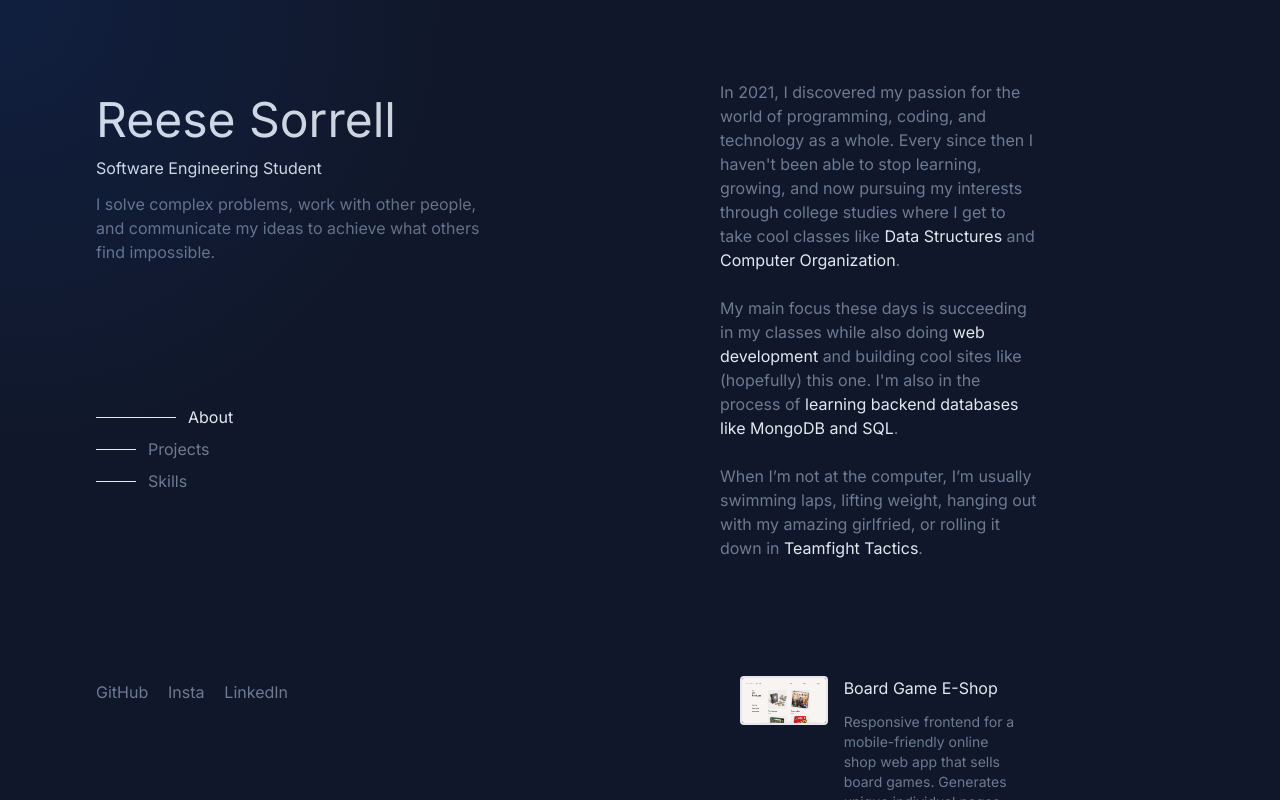
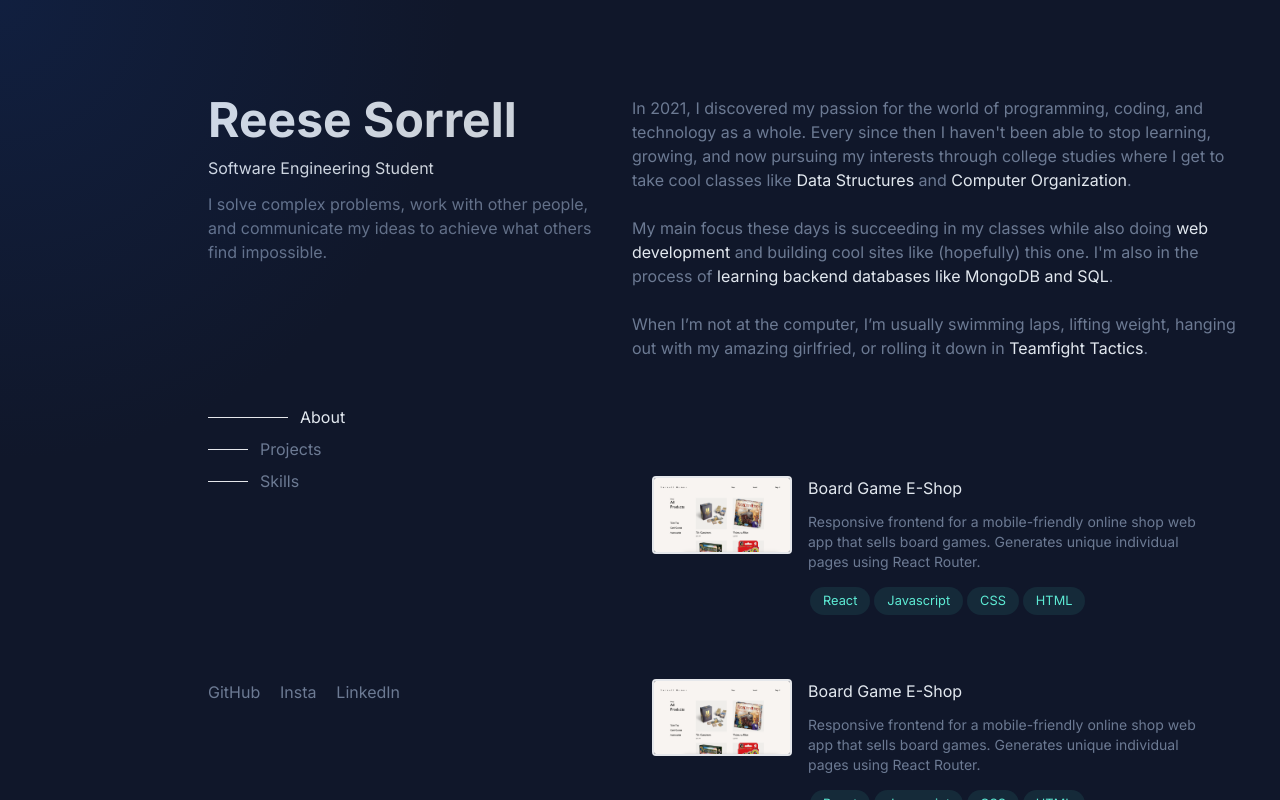
Before and after one commit to reesesorrell/personal-website, a Next.js app: page / in a window 1280 px wide. Built offline with nearby package versions, Linux system fonts and the light colour scheme.

Commit message:
Fix padding resizing

```diff
--- a/app/components/leftsidebar.js
+++ b/app/components/leftsidebar.js
@@ -2,10 +2,11 @@ import NavBar from "./navbar"
 
 export default function() {
     return(
-        <div className="flex flex-col py-24 items-start justify-between top-0 w-96 ml-24">
+        <div className="py-24 flex flex-col items-center">
+            <div className="h-full flex flex-col items-start justify-between top-0 w-96 ml-52">
             <div className="top-section h-2/3 flex flex-col justify-between">
                 <div className="info-section flex flex-col">
-                    <div className="text-5xl white-color pb-3">Reese Sorrell</div>
+                    <div className="text-5xl white-color pb-3 font-bold">Reese Sorrell</div>
                     <div className="text-l white-color pb-3">Software Engineering Student</div>
                     <div className="grey-color">I solve complex problems, work with other people, and communicate my ideas to achieve what others find impossible.</div>
                 </div>
@@ -19,5 +20,6 @@ export default function() {
                 </div>
             </div>
         </div>
+        </div>
     )
 }
--- a/app/components/rightcontent.js
+++ b/app/components/rightcontent.js
@@ -2,7 +2,8 @@ import ProjectSection from "./projectsection"
 
 export default function() {
     return(
-        <div className="right-side pr-32 pt-24">
+        <div className="right-side flex flex-col items-center">
+            <div className="right-container">
             <div className="about-me grey-color mb-24">
                 <div className="mb-6">
                     In 2021, I discovered my passion for the world of programming, coding, and technology as a whole. Every since then I haven't been able to stop learning, growing, and now pursuing my interests through college studies where I get to take cool classes like <em>Data Structures</em> and <em>Computer Organization</em>.
@@ -15,6 +16,7 @@ export default function() {
                 </div>
             </div>
             <ProjectSection />
+            </div>
         </div>
     )
 }
--- a/app/globals.css
+++ b/app/globals.css
@@ -36,10 +36,14 @@
 
 .right-side {
   width: 50rem;
-  padding: 5rem 15rem;
+  padding: 6rem 0;
   flex-grow: 2;
   z-index: 20;
   overflow-y: auto;
+}
+
+.right-container {
+  width: min(38rem, 50vw);
 }
 
 em {
--- a/app/page.js
+++ b/app/page.js
@@ -17,7 +17,7 @@ export default function Home() {
   }, [])
 
   return (
-    <div className="page flex justify-between">
+    <div className="page flex justify-center">
       <LeftSideBar />
       <RightContent />
     </div>
```
